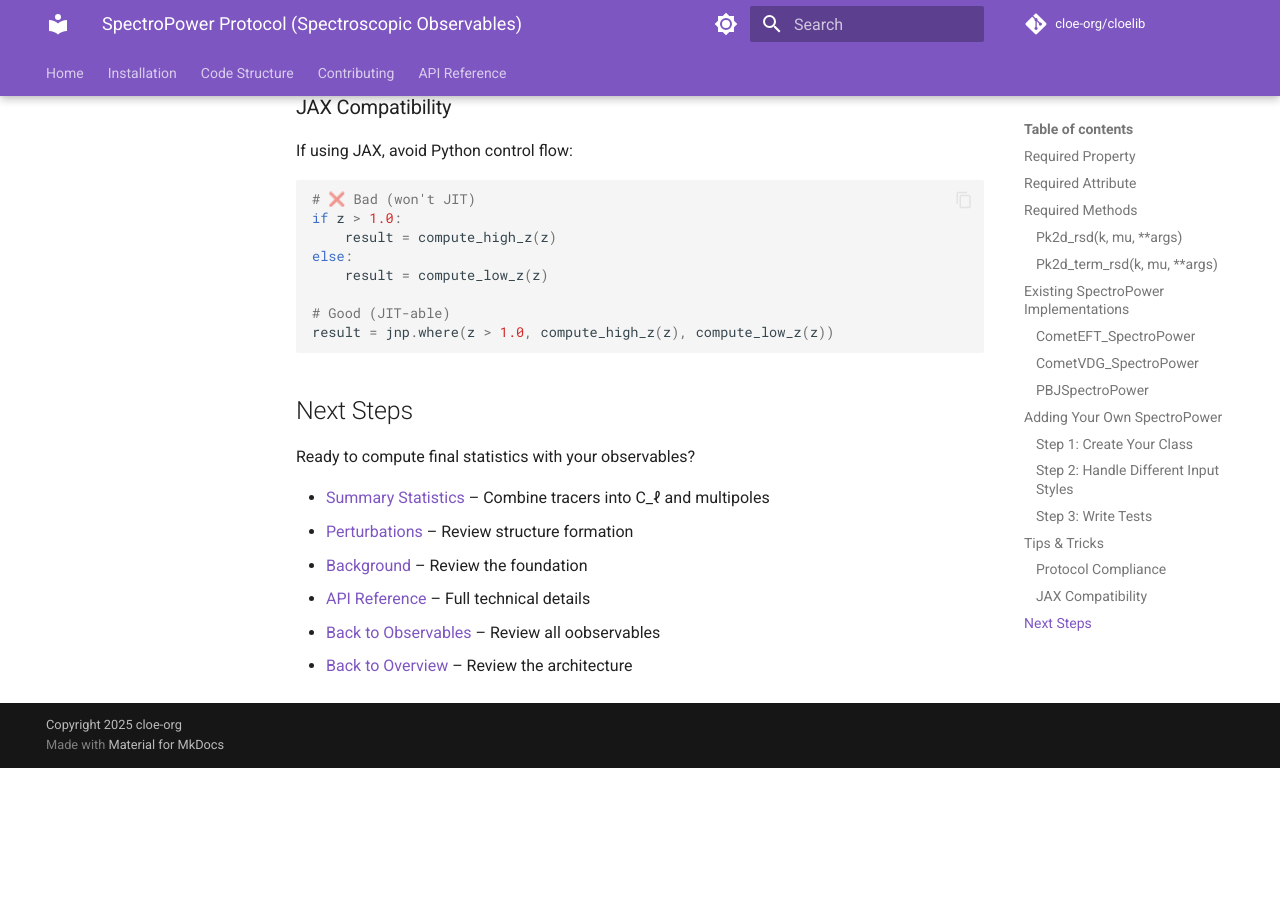
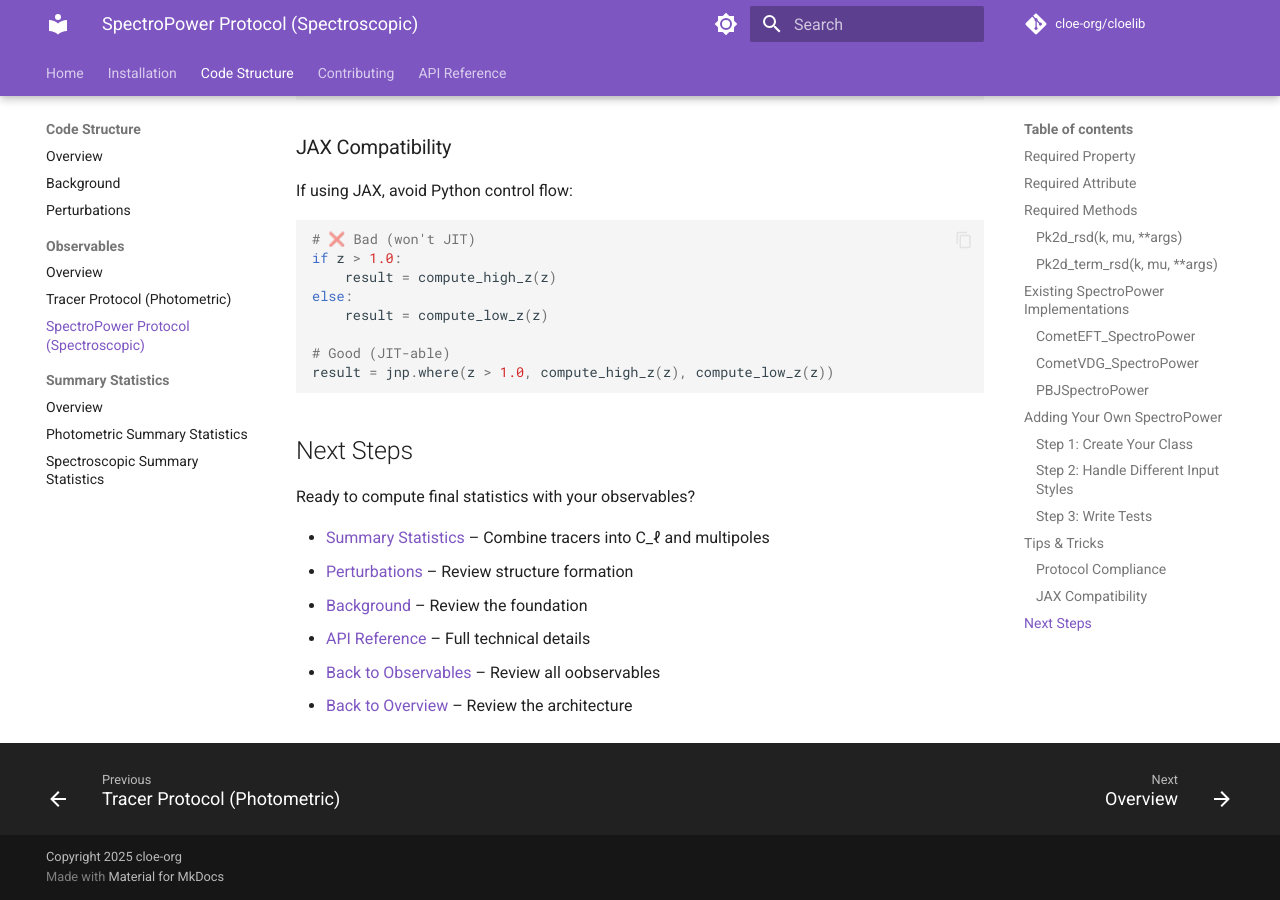
Before and after one commit to cloe-org/cloelib, an MkDocs documentation site: the page built from docs/code_structure/observables/spectro.md, in a window 1280 px wide and 900 px high, scrolled down 6404 px. Built offline with MkDocs 1.6.1 and Material for MkDocs 9.7.7, drawn with Linux system fonts in a browser that asks for light colours; comment, search, counter and statistics services are not loaded; the version menu is left out; before the commit the page ends 7172 px from its top, so only the background shows below that; some of the changed text lies outside the part shown.

Commit message:
fixed doccs

```diff
--- a/mkdocs.yml
+++ b/mkdocs.yml
@@ -113,8 +113,14 @@
       - Overview: code_structure/index.md
       - Background: code_structure/background.md
       - Perturbations: code_structure/perturbations.md
-      - Observables: code_structure/observables/index.md
-      - Summary Statistics: code_structure/summary_statistics/index.md
+      - Observables:
+          - Overview: code_structure/observables/index.md
+          - Tracer Protocol (Photometric): code_structure/observables/photo.md
+          - SpectroPower Protocol (Spectroscopic): code_structure/observables/spectro.md
+      - Summary Statistics:
+          - Overview: code_structure/summary_statistics/index.md
+          - Photometric Summary Statistics: code_structure/summary_statistics/photo.md
+          - Spectroscopic Summary Statistics: code_structure/summary_statistics/spectro.md
   - Contributing: contributing.md
   - API Reference: api.md
 
```
Also changed, not shown: 1 other file.
